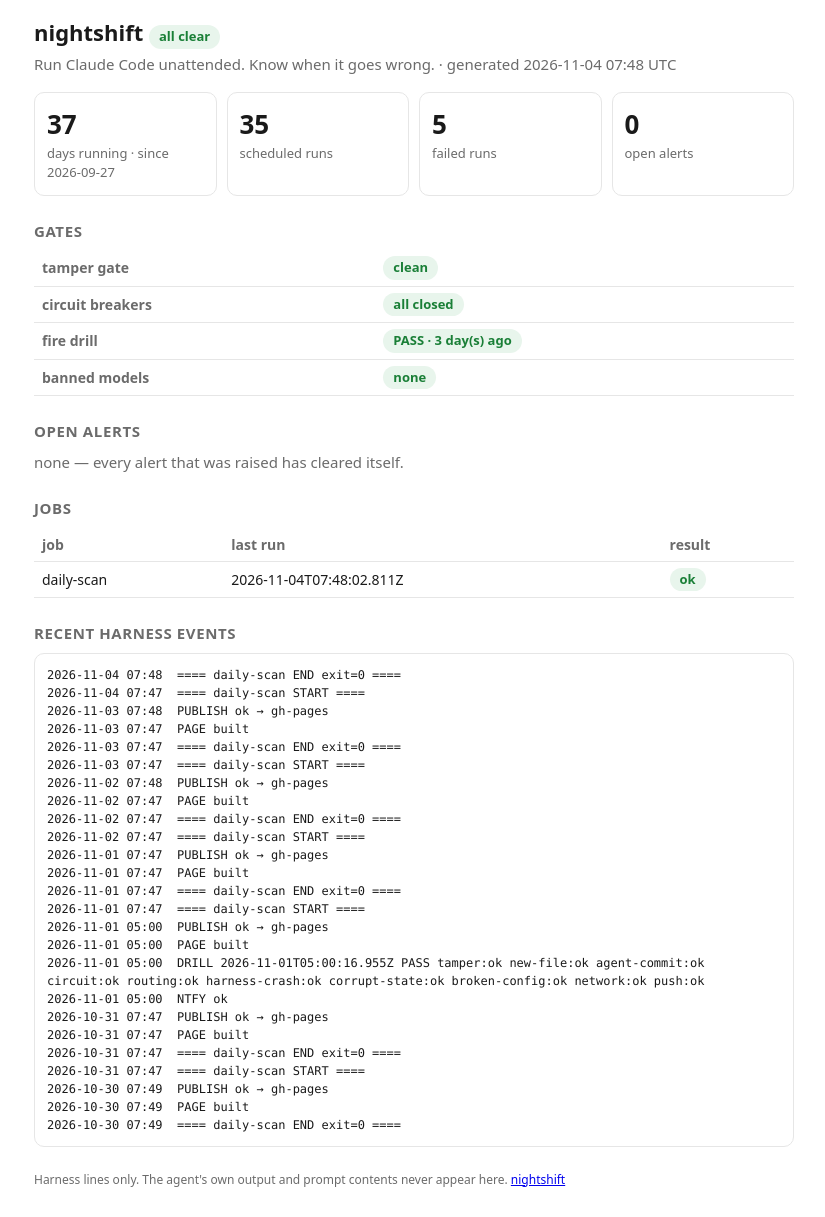
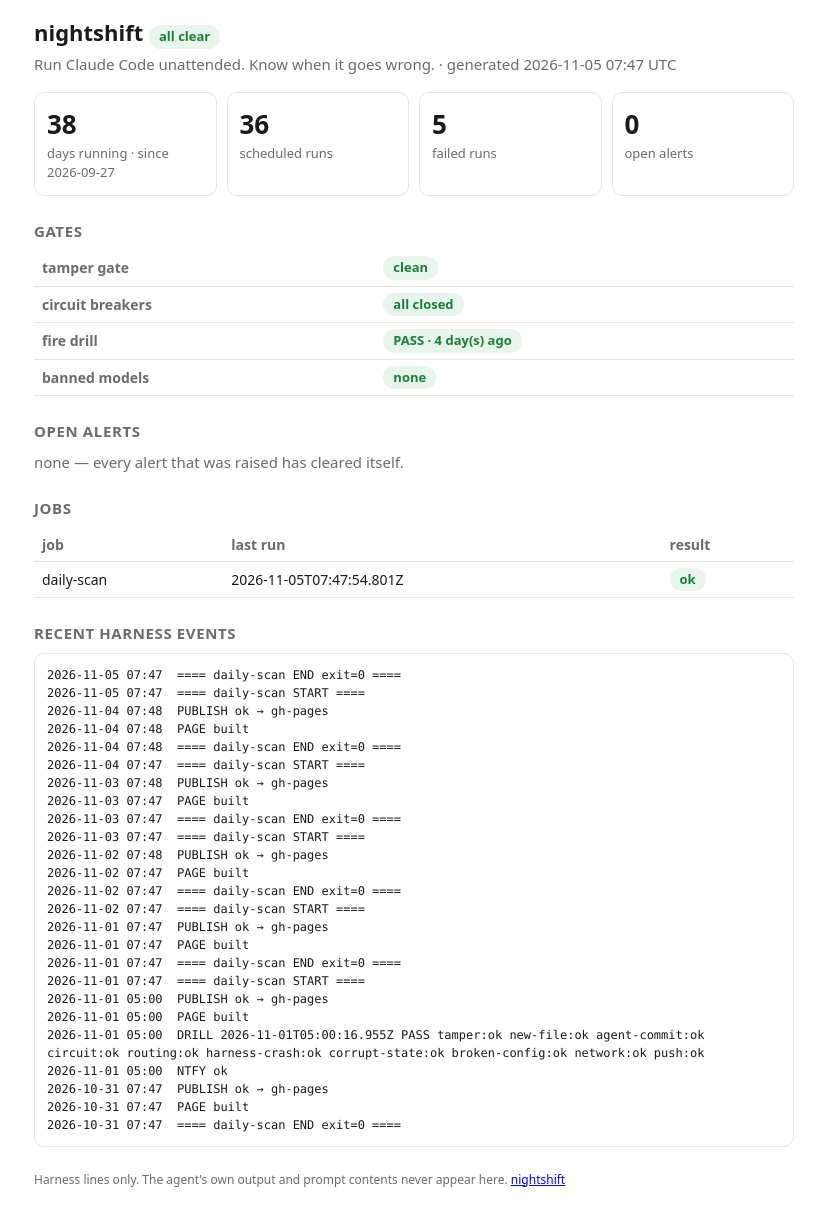
Before and after one commit to amirg76/nightshift, a plain HTML site: page index.html in a window 1280 px wide. Shown: the whole page, without its empty margins (226-1051 px from the left). Drawn offline with Linux system fonts and the light colour scheme.

Commit message:
status 2026-11-05 07:47 UTC

```diff
--- a/index.html
+++ b/index.html
@@ -14,10 +14,10 @@ pre{font:12px/1.5 var(--mono);white-space:pre-wrap;word-break:break-word;border:
 ul{padding-left:20px}li{margin:4px 0}.foot{color:var(--mut);font-size:12px;margin-top:24px}
 </style></head><body>
 <h1>nightshift <span class="pill ok">all clear</span></h1>
-<p class="sub">Run Claude Code unattended. Know when it goes wrong. · generated 2026-11-04 07:48 UTC</p>
+<p class="sub">Run Claude Code unattended. Know when it goes wrong. · generated 2026-11-05 07:47 UTC</p>
 <div class="grid">
-<div class="tile"><div class="n">37</div><div class="l">days running · since 2026-09-27</div></div>
-<div class="tile"><div class="n">35</div><div class="l">scheduled runs</div></div>
+<div class="tile"><div class="n">38</div><div class="l">days running · since 2026-09-27</div></div>
+<div class="tile"><div class="n">36</div><div class="l">scheduled runs</div></div>
 <div class="tile"><div class="n">5</div><div class="l">failed runs</div></div>
 <div class="tile"><div class="n">0</div><div class="l">open alerts</div></div>
 </div>
@@ -25,16 +25,20 @@ ul{padding-left:20px}li{margin:4px 0}.foot{color:var(--mut);font-size:12px;margi
 <table>
 <tr><th>tamper gate</th><td><span class="pill ok">clean</span></td></tr>
 <tr><th>circuit breakers</th><td><span class="pill ok">all closed</span></td></tr>
-<tr><th>fire drill</th><td><span class="pill ok">PASS · 3 day(s) ago</span></td></tr>
+<tr><th>fire drill</th><td><span class="pill ok">PASS · 4 day(s) ago</span></td></tr>
 <tr><th>banned models</th><td><span class="pill ok">none</span></td></tr>
 </table>
 <h2>Open alerts</h2>
 <p class="sub">none — every alert that was raised has cleared itself.</p>
 <h2>Jobs</h2>
-<table><tr><th>job</th><th>last run</th><th>result</th></tr><tr><td>daily-scan</td><td>2026-11-04T07:48:02.811Z</td><td><span class="pill ok">ok</span></td></tr></table>
+<table><tr><th>job</th><th>last run</th><th>result</th></tr><tr><td>daily-scan</td><td>2026-11-05T07:47:54.801Z</td><td><span class="pill ok">ok</span></td></tr></table>
 
 <h2>Recent harness events</h2>
-<pre>2026-11-04 07:48  ==== daily-scan END exit=0 ====
+<pre>2026-11-05 07:47  ==== daily-scan END exit=0 ====
+2026-11-05 07:47  ==== daily-scan START ====
+2026-11-04 07:48  PUBLISH ok → gh-pages
+2026-11-04 07:48  PAGE built
+2026-11-04 07:48  ==== daily-scan END exit=0 ====
 2026-11-04 07:47  ==== daily-scan START ====
 2026-11-03 07:48  PUBLISH ok → gh-pages
 2026-11-03 07:47  PAGE built
@@ -54,10 +58,6 @@ ul{padding-left:20px}li{margin:4px 0}.foot{color:var(--mut);font-size:12px;margi
 2026-11-01 05:00  NTFY ok
 2026-10-31 07:47  PUBLISH ok → gh-pages
 2026-10-31 07:47  PAGE built
-2026-10-31 07:47  ==== daily-scan END exit=0 ====
-2026-10-31 07:47  ==== daily-scan START ====
-2026-10-30 07:49  PUBLISH ok → gh-pages
-2026-10-30 07:49  PAGE built
-2026-10-30 07:49  ==== daily-scan END exit=0 ====</pre>
+2026-10-31 07:47  ==== daily-scan END exit=0 ====</pre>
 <p class="foot">Harness lines only. The agent's own output and prompt contents never appear here. <a href="https://github.com/amirg76/nightshift">nightshift</a></p>
 </body></html>
```
